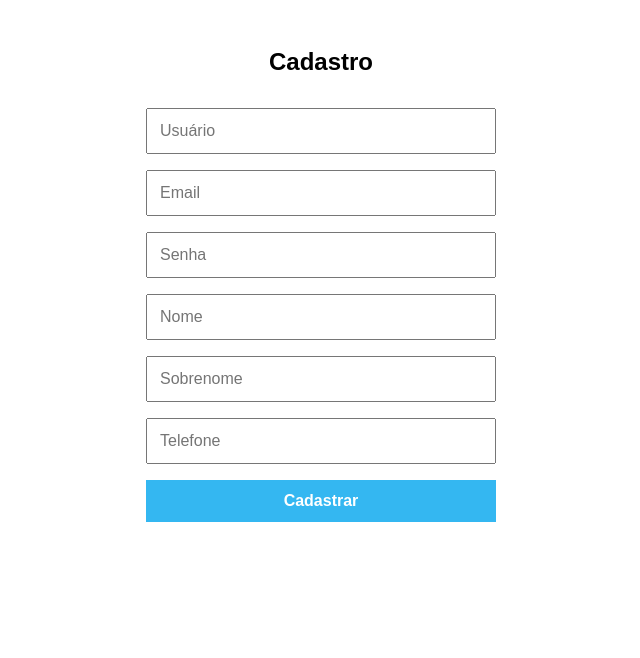
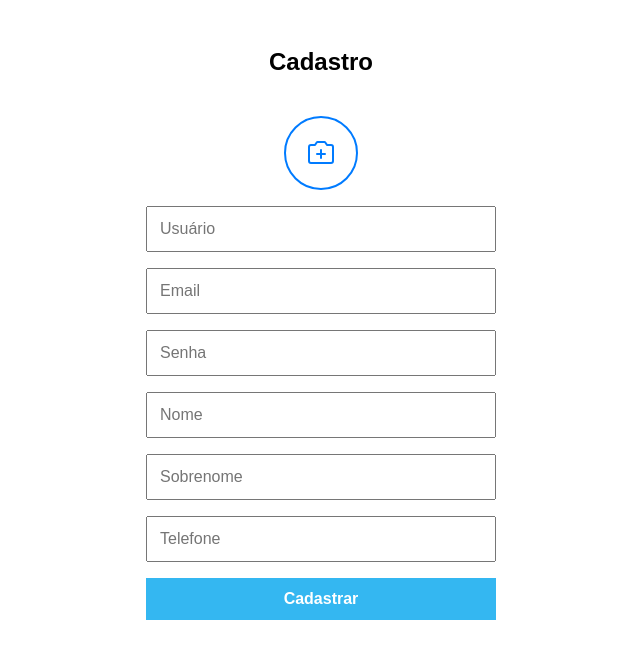
Before and after one commit to insper-tecnologias-web/projeto-3-frontend-tck, a React (Vite) app in the folder whatsapp2/: page /cadastro in a window 1280 px wide. Shown: the top 658 px of the page, without its empty margins (319-959 px from the left). Built offline with nearby package versions, Linux system fonts and the light colour scheme.

Commit message:
função de add foto

```diff
--- a/whatsapp2/package.json
+++ b/whatsapp2/package.json
@@ -10,6 +10,7 @@
     "preview": "vite preview"
   },
   "dependencies": {
+    "@phosphor-icons/react": "^2.1.8",
     "axios": "^1.9.0",
     "react": "^19.1.0",
     "react-dom": "^19.1.0",
--- a/whatsapp2/src/pages/Cadastro.jsx
+++ b/whatsapp2/src/pages/Cadastro.jsx
@@ -2,6 +2,7 @@ import { useState } from "react";
 import styled from "styled-components";
 import axios from "axios";
 import { useNavigate } from "react-router-dom";
+import { CameraPlus } from "@phosphor-icons/react";
 
 export default function Cadastro() {
   const navigate = useNavigate();
@@ -15,6 +16,7 @@ export default function Cadastro() {
     phone: "",
   });
 
+  const [photo, setPhoto] = useState(null);
   const [message, setMessage] = useState(null);
 
   const handleChange = (e) => {
@@ -24,12 +26,25 @@ export default function Cadastro() {
   const handleSubmit = async (e) => {
     e.preventDefault();
     setMessage(null);
+
+    const formData = new FormData();
+    for (let key in form) {
+      formData.append(key, form[key]);
+    }
+    if (photo) {
+      formData.append("photo", photo);
+    }
+
     try {
-        await axios.post("http://localhost:8000/auth/create-user/", form);
+      await axios.post("http://localhost:8000/auth/create-user/", formData, {
+
+        headers: {
+          "Content-Type": "multipart/form-data",
+        },
+      });
       setMessage("Cadastro realizado com sucesso!");
-        setTimeout(() => navigate("/chats"), 2000);
+      setTimeout(() => navigate("/login"), 2000);
     } catch (err) {
-        console.log(err.response);
       if (err.response?.data?.erro) {
         setMessage("Erro: " + err.response.data.erro);
       } else {
@@ -42,9 +57,18 @@ export default function Cadastro() {
     <Container>
       <Form onSubmit={handleSubmit}>
         <Title>Cadastro</Title>
+        <PhotoLabel htmlFor="photo">
+          <CameraPlus size={32} />
+        </PhotoLabel>
+        <HiddenInput
+          id="photo"
+          type="file"
+          accept="image/*"
+          onChange={(e) => setPhoto(e.target.files[0])}
+        />
         <Input name="username" placeholder="Usuário" onChange={handleChange} required />
-        <Input name="email" placeholder="Email" onChange={handleChange} type="email" required />
-        <Input name="password" placeholder="Senha" onChange={handleChange} type="password" required />
+        <Input name="email" placeholder="Email" type="email" onChange={handleChange} required />
+        <Input name="password" placeholder="Senha" type="password" onChange={handleChange} required />
         <Input name="name" placeholder="Nome" onChange={handleChange} required />
         <Input name="surname" placeholder="Sobrenome" onChange={handleChange} required />
         <Input name="phone" placeholder="Telefone" onChange={handleChange} required />
@@ -54,6 +78,7 @@ export default function Cadastro() {
     </Container>
   );
 }
+
 
 const Container = styled.div`
   display: flex;
@@ -94,3 +119,29 @@ const Title = styled.h1`
   font-size: 1.5rem;
   text-align: center;
 `;
+
+const HiddenInput = styled.input`
+  display: none;
+`;
+
+const PhotoLabel = styled.label`
+  width: 70px;
+  height: 70px;
+  border: 2px solid #007BFF;
+  border-radius: 50%;
+  display: flex;
+  justify-content: center;
+  align-items: center;
+  color: #007BFF;
+  font-size: 2.5rem;
+  font-weight: bold;
+  cursor: pointer;
+  transition: background-color 0.3s ease, color 0.3s ease;
+  align-self: center; /* Centraliza no Form */
+  margin-top: 0.5rem;
+
+  &:hover {
+    background-color: #007BFF;
+    color: white;
+  }
+`;
```
Also changed, not shown: 1 other file (tests, documents, lock files or other folders). Lines whose indentation alone changed are shown as unchanged.
